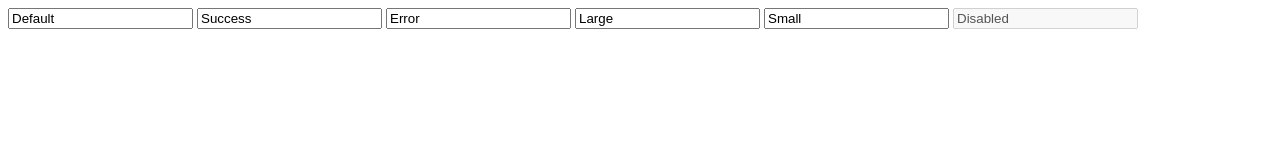
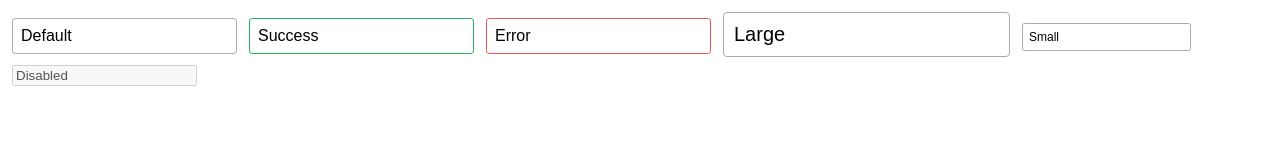
Before and after one commit to rajevar/CSS_playground, a plain HTML site: page input_comp.html in a window 1280 px wide. Drawn offline with Linux system fonts and the light colour scheme.

Commit message:
adding styles to input_comp.html

```diff
--- a/input_comp.html
+++ b/input_comp.html
@@ -1,17 +1,21 @@
 <!DOCTYPE html>
 <html lang="en">
+
 <head>
   <meta charset="UTF-8">
   <meta name="viewport" content="width=device-width, initial-scale=1.0">
   <meta http-equiv="X-UA-Compatible" content="ie=edge">
+  <link rel="stylesheet" href="input_styles.css">
   <title>Input Library</title>
 </head>
+
 <body>
-  <input type="text" value="Default">
-  <input type="text" value="Success">
-  <input type="text" value="Error">
-  <input type="text" value="Large">
-  <input type="text" value="Small">
+  <input type="text" class="input" value="Default">
+  <input type="text" class="input input-success" value="Success">
+  <input type="text" class="input input-error" value="Error">
+  <input type="text" class="input input-large" value="Large">
+  <input type="text" class="input input-small" value="Small">
   <input type="text" value="Disabled" disabled>
 </body>
+
 </html>
```
